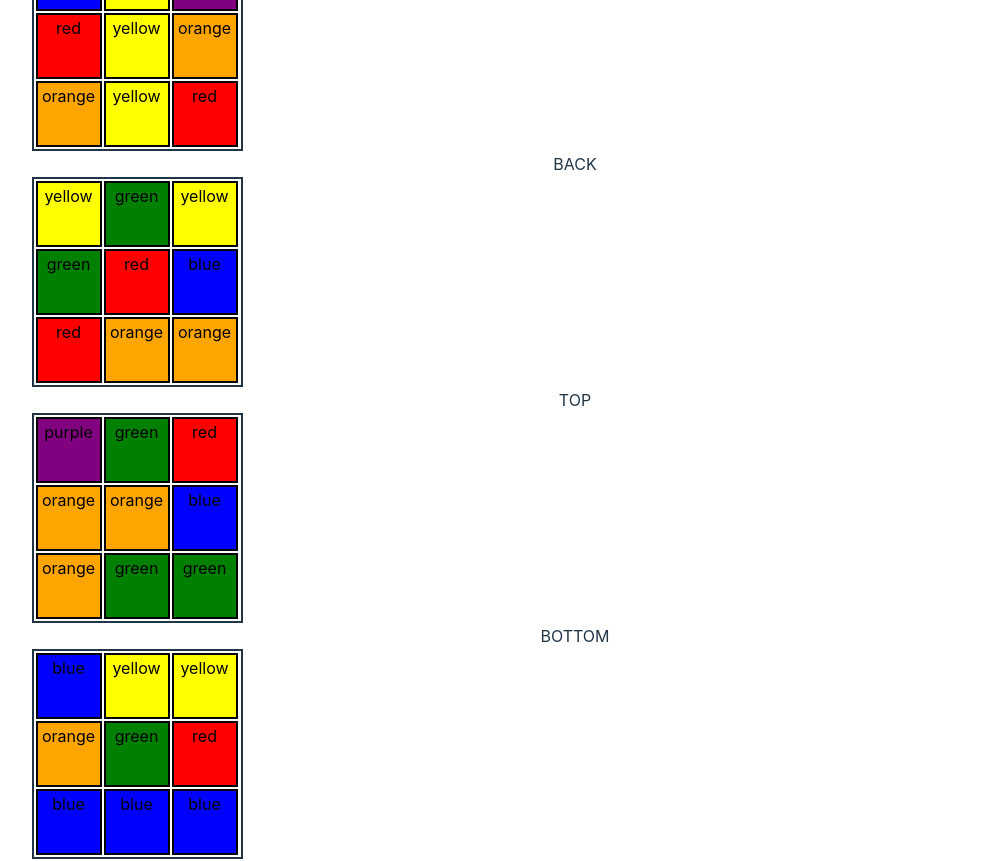
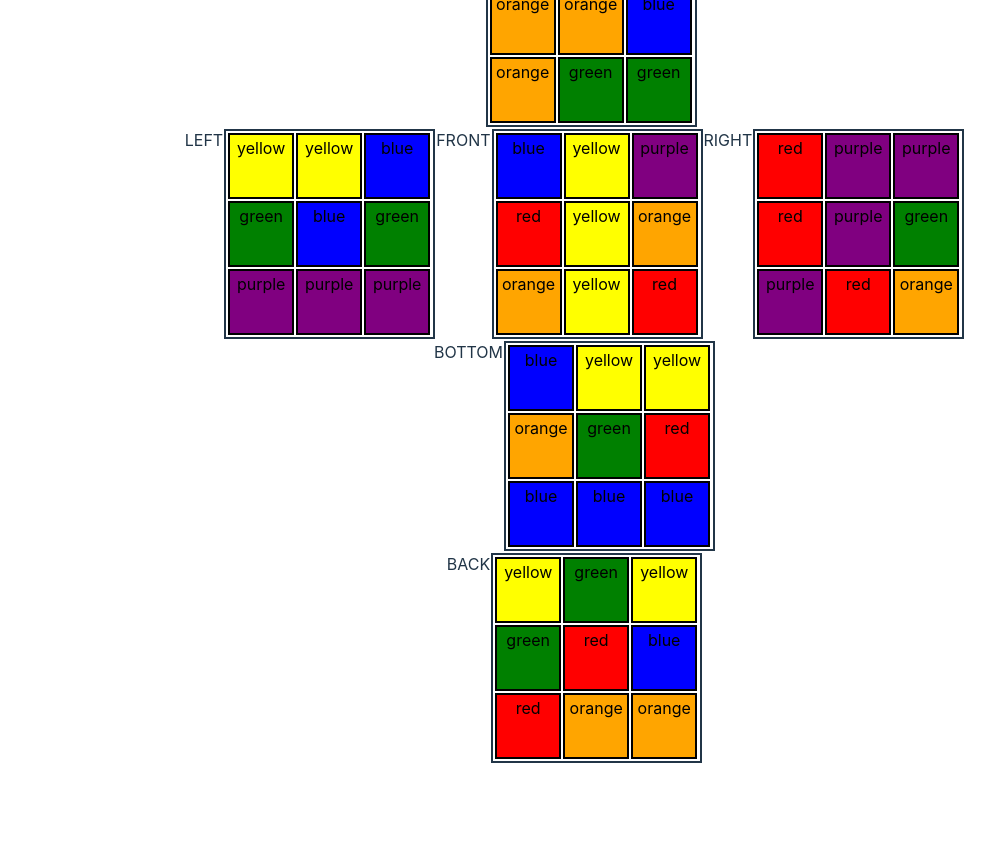
Before and after one commit to Takodakko/boris-cube, a Vue app: page / in a window 1280 px wide. Shown: the part 240-1101 px from the top of the page, without its empty margins (65-1060 px from the left). After the commit the page ends 1036 px from the top, so only its background shows below. Built offline with nearby package versions, Linux system fonts and the light colour scheme.

Commit message:
spinning functionality seems fine and arranged faces for testing

```diff
--- a/src/App.vue
+++ b/src/App.vue
@@ -32,19 +32,18 @@
   const currentGameState = ref(initialGameState);
 
   function rotateRow(arrow: [string[], number[], string[]]) {
-    const cube = currentGameState.value;
+    const cube = {...currentGameState.value};
     const spillOver: string[] = [];
 
       const [num1, num2, num3] = arrow[1];
       const [side1, side2, side3, side4] = arrow[0];
-      const notFrontFaceDirections = arrow[2];
-      // const spinClockwise = [0, 2, 8, 6, 1, 5, 7, 3];
-  // const spinCounterClockwise = [0, 6, 8, 2, 1, 3, 7, 5];
-      if (notFrontFaceDirections[0] !== 'skip') {
-        const face = notFrontFaceDirections[0];
+      const rotatingFaceDirections = arrow[2];
+
+      if (rotatingFaceDirections[0] !== 'skip') {
+        const face = rotatingFaceDirections[0];
         const saveEven = cube[face][0];
         const saveOdd = cube[face][1];
-        if (notFrontFaceDirections[1] === 'spinClockwise') {
+        if (rotatingFaceDirections[1] === 'spinClockwise') {
           cube[face][0] = cube[face][6];
           cube[face][6] = cube[face][8];
           cube[face][8] = cube[face][2];
@@ -65,28 +64,28 @@
         }
       }
 
-      // spillOver.push(cube[side1][num1], cube[side1][num2], cube[side1][num3]);
-      spillOver.push(...cube[side1]);
-      // cube[side1] = [cube[side2][num1], cube[side2][num2], cube[side2][num3]];
-      // cube[side2] = [cube[side3][num1], cube[side3][num2], cube[side3][num3]];
-      // cube[side3] = [cube[side4][num1], cube[side4][num2], cube[side4][num3]];
-      // cube[side1] = [...cube[side2]];
-      // cube[side2] = [...cube[side3]];
-      // cube[side3] = [...cube[side4]];
+      spillOver.push(cube[side1][num1], cube[side1][num2], cube[side1][num3]);
+
       cube[side1][num1] = cube[side2][num1];
       cube[side1][num2] = cube[side2][num2];
       cube[side1][num3] = cube[side2][num3];
+
       cube[side2][num1] = cube[side3][num1];
       cube[side2][num2] = cube[side3][num2];
       cube[side2][num3] = cube[side3][num3];
+
       cube[side3][num1] = cube[side4][num1];
       cube[side3][num2] = cube[side4][num2];
       cube[side3][num3] = cube[side4][num3];
-      cube[side4] = [...spillOver];
+
+      cube[side4][num1] = spillOver[0];
+      cube[side4][num2] = spillOver[1];
+      cube[side4][num3] = spillOver[2];
 
       currentGameState.value = {...cube};
 
-  }
+  };
+
   const top = ['f', 'at', 'af', 't'];
   const bottom = ['f', 't', 'af', 'at'];
   const hidari = ['f', 'al', 'af', 'l'];
@@ -154,31 +153,38 @@
   <button @click="rotateRow(bottomMid)">Spin Middle Down</button>
   <button @click="rotateRow(bottomRight)">Spin Right Down</button>
   <br>
+  <div :style="{display: 'flex', 'flex-direction': 'row', 'justify-content': 'center'}">
+  TOP
+  <div :style="cubeFaceStyling">
+    <Square v-for="(color, index) in currentGameState.t" :color="color" :key="'t-' + index"/><br>
+  </div>
+</div>
+  <div :style="{display: 'flex', 'flex-direction': 'row', 'justify-content': 'center'}">
+  LEFT
+  <div :style="cubeFaceStyling">
+    <Square v-for="(color, index) in currentGameState.l" :color="color" :key="'l-' + index"/><br>
+  </div>
   FRONT
   <div :style="cubeFaceStyling">
-    <Square v-for="color in currentGameState.f" :color="color"/><br>
-  </div>
-  BACK
-  <div :style="cubeFaceStyling">
-    <Square v-for="color in currentGameState.af" :color="color"/><br>
-  </div>
-  TOP
-  <div :style="cubeFaceStyling">
-    <Square v-for="color in currentGameState.t" :color="color"/><br>
-  </div>
-  BOTTOM
-  <div :style="cubeFaceStyling">
-    <Square v-for="color in currentGameState.at" :color="color"/><br>
-  </div>
-  LEFT
-  <div :style="cubeFaceStyling">
-    <Square v-for="color in currentGameState.l" :color="color"/><br>
+    <Square v-for="(color, index) in currentGameState.f" :color="color" :key="'f-' + index"/><br>
   </div>
   RIGHT
   <div :style="cubeFaceStyling">
-    <Square v-for="color in currentGameState.al" :color="color"/>
+    <Square v-for="(color, index) in currentGameState.al" :color="color" :key="'al-' + index"/>
   </div>
-
+</div>
+<div :style="{display: 'flex', 'flex-direction': 'row', 'justify-content': 'center'}">
+  BOTTOM
+  <div :style="cubeFaceStyling">
+    <Square v-for="(color, index) in currentGameState.at" :color="color" :key="'at-' + index"/><br>
+  </div>
+</div>
+<div :style="{display: 'flex', 'flex-direction': 'row', 'justify-content': 'center'}">
+  BACK
+  <div :style="cubeFaceStyling">
+    <Square v-for="(color, index) in currentGameState.af" :color="color" :key="'af-' + index"/><br>
+  </div>
+</div>
 </template>
 
 <style scoped>
--- a/src/components/Square.vue
+++ b/src/components/Square.vue
@@ -1,18 +1,16 @@
 <script setup lang="ts">
-import { computed } from 'vue'
+// import { computed } from 'vue'
 
 const props = defineProps({
   color: {type: String, required: true}
 });
-// const { color } = props;
-const color = computed(() => props.color);
+
 const squareStyling = {
     'border-color': 'black',
     'border': 'solid',
     'border-width': '2px',
     'padding': '1px',
     'margin': '1px',
-    'background-color': color.value,
     'height': '60px',
     'width': '60px',
     'color': 'black'
@@ -20,7 +18,7 @@ const squareStyling = {
 </script>
 
 <template>
-  <div :style="squareStyling">
+  <div :style="{...squareStyling, 'background-color': props.color}">
     {{props.color}}
   </div>
 </template>
```
